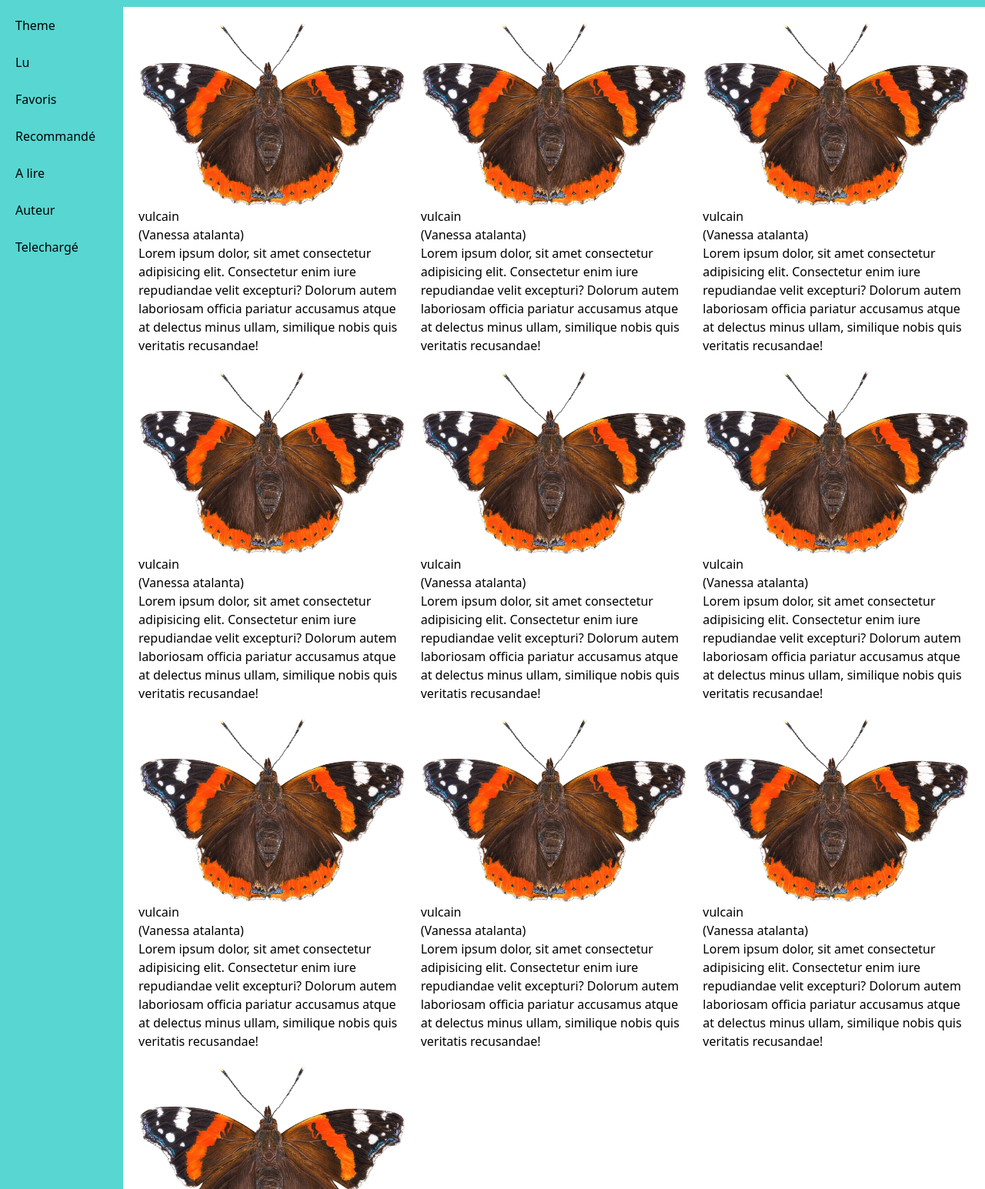
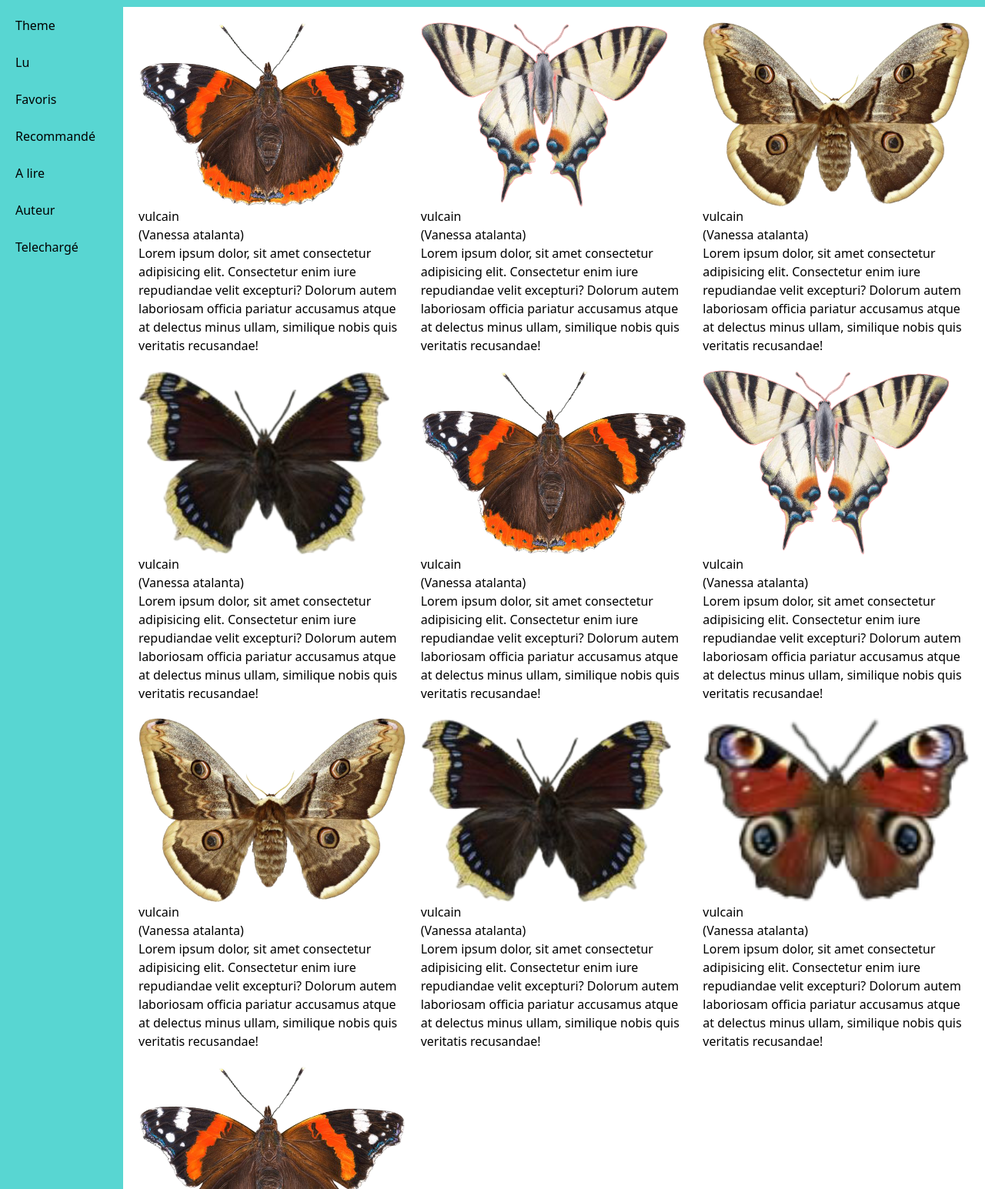
Before and after one commit to JYNE769/les-pages-du-monde, a plain HTML site: page detail.html in a window 1280 px wide. Shown: the part 55-1600 px from the top of the page at 77% size. Drawn offline with nearby package versions, Linux system fonts and the light colour scheme.

Commit message:
site final

```diff
--- a/detail.html
+++ b/detail.html
@@ -55,7 +55,31 @@
                 </div>
             </div>
             <div>
-                <img src="images/vulcain.png" alt="" class="h-[30svh]">
+                <img src="images/papillon1.png" alt="" class="h-[30svh]">
+                <div>
+                    <h1>vulcain</h1>
+                    <p>
+                        (Vanessa atalanta) <br>
+                        Lorem ipsum dolor, sit amet consectetur adipisicing elit. Consectetur enim iure repudiandae
+                        velit excepturi? Dolorum autem laboriosam officia pariatur accusamus atque at delectus minus
+                        ullam, similique nobis quis veritatis recusandae!
+                    </p>
+                </div>
+            </div>
+            <div>
+                <img src="images/papillon2.png" alt="" class="h-[30svh]">
+                <div>
+                    <h1>vulcain</h1>
+                    <p>
+                        (Vanessa atalanta) <br>
+                        Lorem ipsum dolor, sit amet consectetur adipisicing elit. Consectetur enim iure repudiandae
+                        velit excepturi? Dolorum autem laboriosam officia pariatur accusamus atque at delectus minus
+                        ullam, similique nobis quis veritatis recusandae!
+                    </p>
+                </div>
+            </div>
+            <div>
+                <img src="images/morio.png" alt="" class="h-[30svh]">
                 <div>
                     <h1>vulcain</h1>
                     <p>
@@ -79,7 +103,7 @@
                 </div>
             </div>
             <div>
-                <img src="images/vulcain.png" alt="" class="h-[30svh]">
+                <img src="images/papillon1.png" alt="" class="h-[30svh]">
                 <div>
                     <h1>vulcain</h1>
                     <p>
@@ -91,7 +115,7 @@
                 </div>
             </div>
             <div>
-                <img src="images/vulcain.png" alt="" class="h-[30svh]">
+                <img src="images/papillon2.png" alt="" class="h-[30svh]">
                 <div>
                     <h1>vulcain</h1>
                     <p>
@@ -103,7 +127,7 @@
                 </div>
             </div>
             <div>
-                <img src="images/vulcain.png" alt="" class="h-[30svh]">
+                <img src="images/morio.png" alt="" class="h-[30svh]">
                 <div>
                     <h1>vulcain</h1>
                     <p>
@@ -115,31 +139,7 @@
                 </div>
             </div>
             <div>
-                <img src="images/vulcain.png" alt="" class="h-[30svh]">
-                <div>
-                    <h1>vulcain</h1>
-                    <p>
-                        (Vanessa atalanta) <br>
-                        Lorem ipsum dolor, sit amet consectetur adipisicing elit. Consectetur enim iure repudiandae
-                        velit excepturi? Dolorum autem laboriosam officia pariatur accusamus atque at delectus minus
-                        ullam, similique nobis quis veritatis recusandae!
-                    </p>
-                </div>
-            </div>
-            <div>
-                <img src="images/vulcain.png" alt="" class="h-[30svh]">
-                <div>
-                    <h1>vulcain</h1>
-                    <p>
-                        (Vanessa atalanta) <br>
-                        Lorem ipsum dolor, sit amet consectetur adipisicing elit. Consectetur enim iure repudiandae
-                        velit excepturi? Dolorum autem laboriosam officia pariatur accusamus atque at delectus minus
-                        ullam, similique nobis quis veritatis recusandae!
-                    </p>
-                </div>
-            </div>
-            <div>
-                <img src="images/vulcain.png" alt="" class="h-[30svh]">
+                <img src="images/papillon.jpeg.png" alt="" class="h-[30svh]">
                 <div>
                     <h1>vulcain</h1>
                     <p>
@@ -185,8 +185,8 @@
             </div>
         </footer>
         <nav class="sticky lg:hidden bottom-0 flex justify-between items-center h-10 bg-[#58D6D2] p-[20px]">
-            <a href=""><i class="fa-solid fa-house scale-160 text-[#067B82]"></i></a>
-            <a href=""><i class="fa-regular fa-bookmark scale-160 hover:text-[#067B82] text-white"></i></i></a>
+            <a href="index.html"><i class="fa-solid fa-house scale-160 hover:text-[#067B82] text-white"></i></a>
+            <a href="article.html"><i class="fa-regular fa-bookmark scale-160 hover:text-[#067B82] text-white"></i></i></a>
             <a href=""><i class="fa-regular fa-user scale-160 hover:text-[#067B82] text-white"></i></a>
             <a href=""><i class="fa-regular fa-clock scale-160 hover:text-[#067B82] text-white"></i></a>
         </nav>
```
Also changed, not shown: article.html (+3 -3 lines), index.html (+3 -3 lines).
